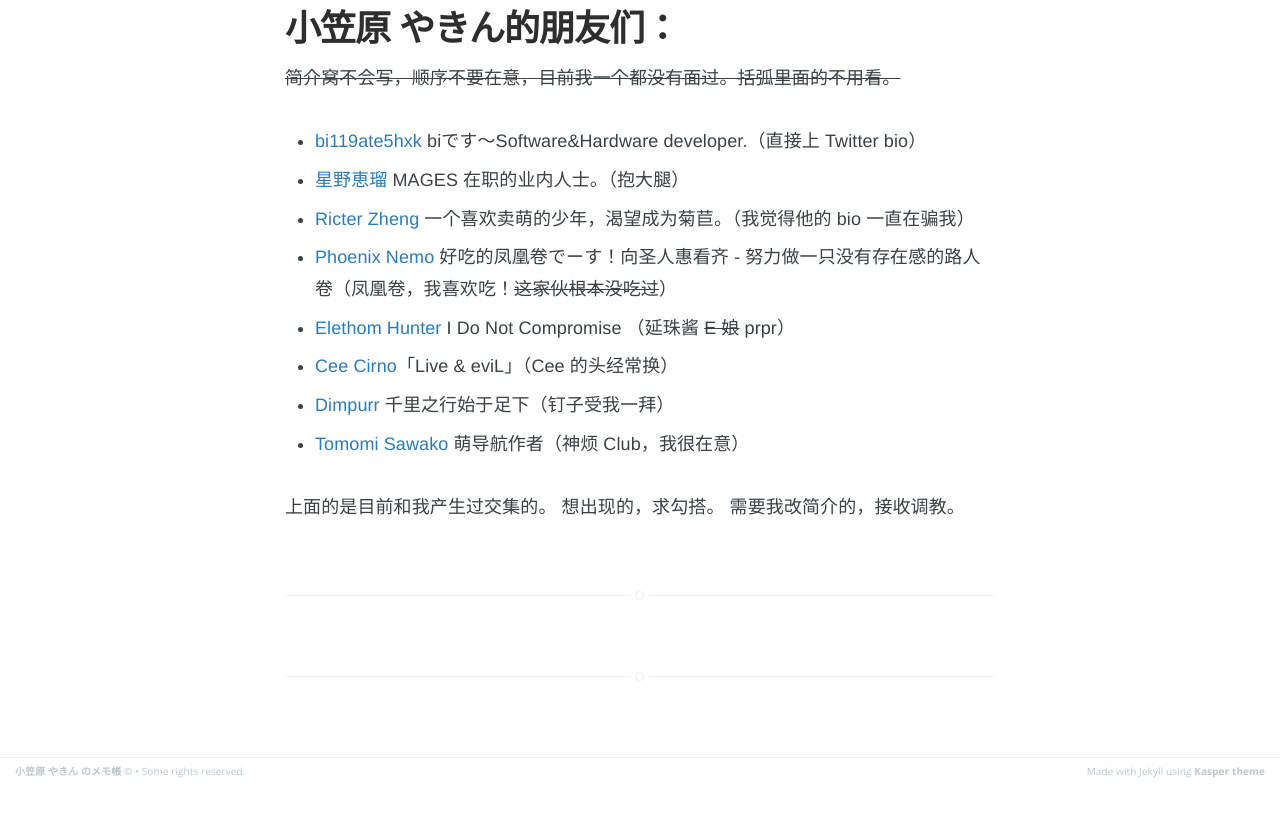
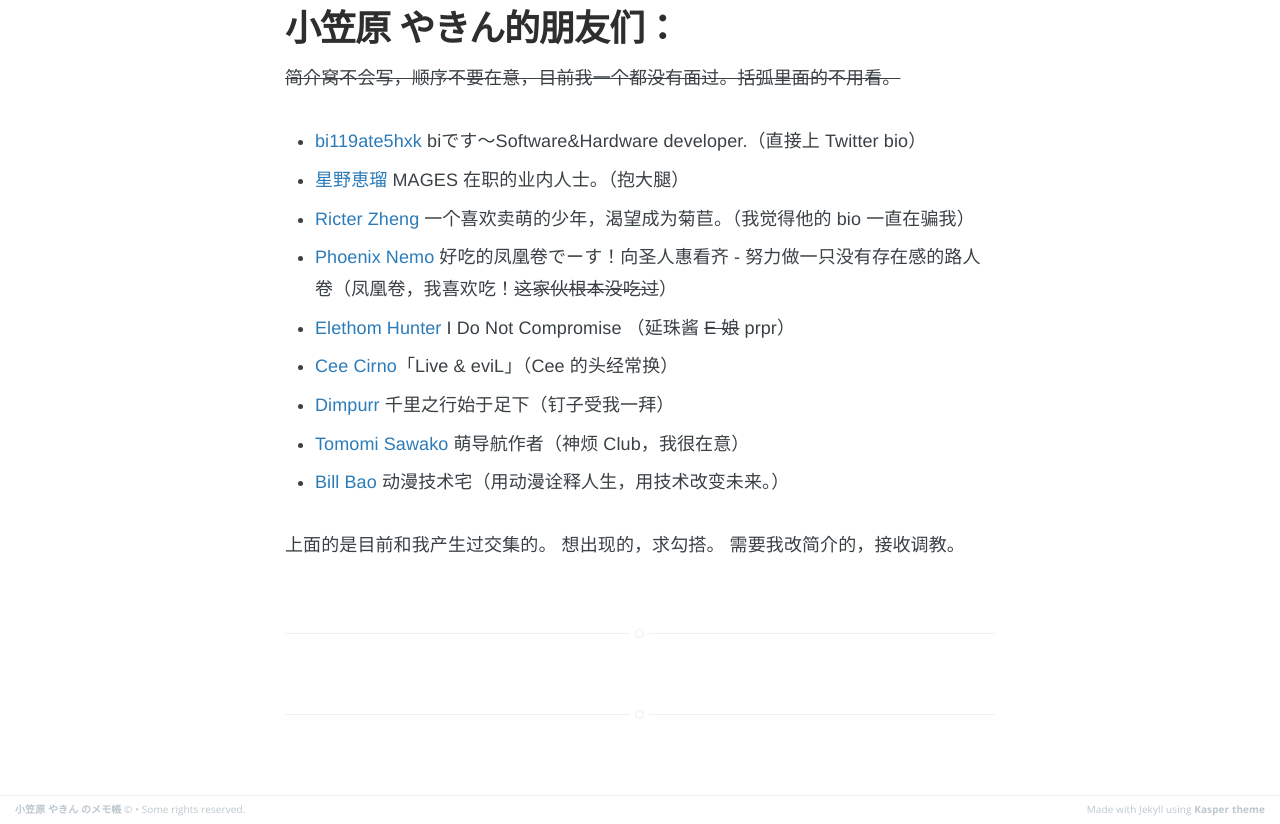
Before and after one commit to yaqinking/yaqinking.github.io, a Jekyll site: the page built from about.md, in a window 1280 px wide and 900 px high, scrolled down 926 px, cut to the strip 76-900 px from the top of the window. Built offline with Jekyll 4.4.1, drawn with Linux system fonts in a browser that asks for light colours; Markdown is read by kramdown in place of the engine named in the settings; before the commit the page ends 1787 px from its top, so only the background shows below that.

Commit message:
Add friend link

```diff
--- a/about.md
+++ b/about.md
@@ -33,6 +33,7 @@ title: 小笠原 やきん（yaqinking）
 - [Cee Cirno](https://blog.cee.moe/)「Live & eviL」（Cee 的头经常换）
 - [Dimpurr](http://blog.dimpurr.com/) 千里之行始于足下（钉子受我一拜）
 - [Tomomi Sawako](http://tomomi.moe/) 萌导航作者（神烦 Club，我很在意）
+- [Bill Bao](http://www.dmjsz.com/) 动漫技术宅（用动漫诠释人生，用技术改变未来。）
 
 上面的是目前和我产生过交集的。
 想出现的，求勾搭。
```
